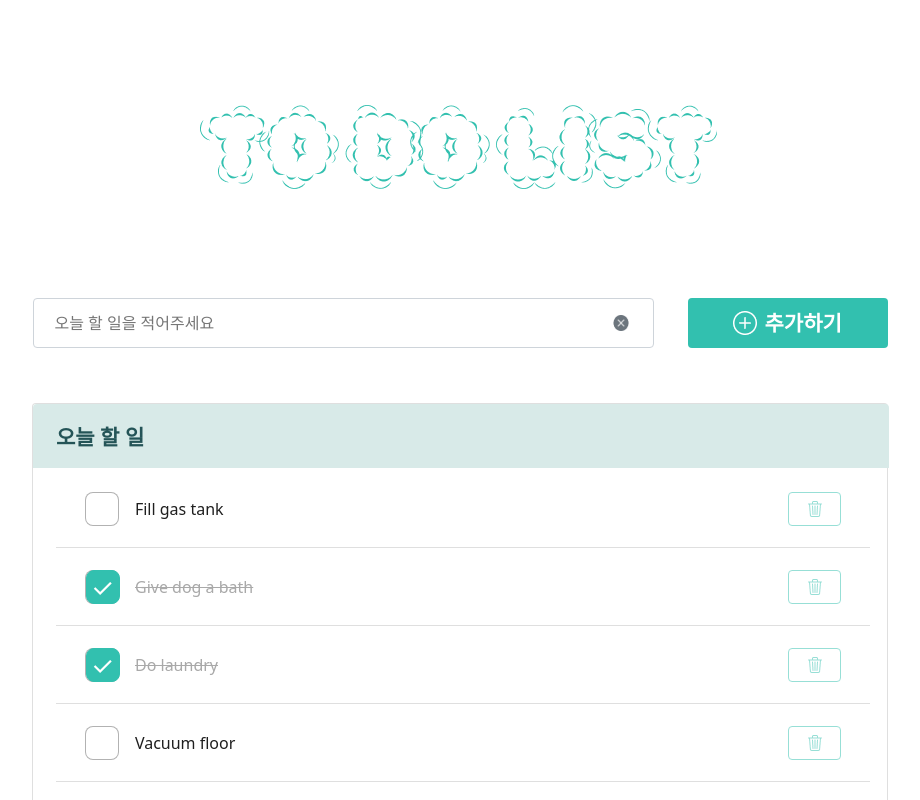
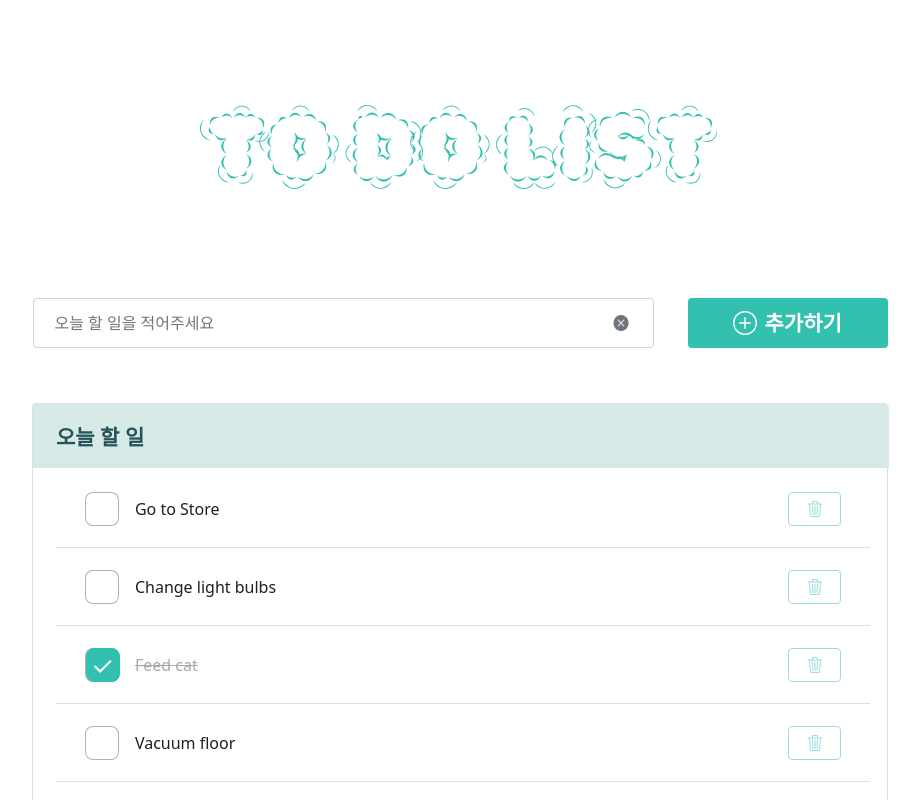
Before and after one commit to byein/TodoList_ReactPilot, a React (Create React App) app in the folder yebin/pilot/: page / in a window 1280 px wide. Shown: the top 800 px of the page, without its empty margins (180-1100 px from the left). Built offline with nearby package versions, Linux system fonts and the light colour scheme.

Commit message:
feat: Add show the task as descending(sort by recently)

```diff
--- a/yebin/pilot/src/components/taskList.js
+++ b/yebin/pilot/src/components/taskList.js
@@ -29,7 +29,12 @@
         <tbody>
           <tr className="TaskListRow">
             <td>
-              {taskList.map((task, i) => {
+              {
+                // show the taskList descending id(sort by recently), index reverse
+                taskList
+                  .slice(0)
+                  .reverse()
+                  .map((task, i) => {
                     return (
                       <Task
                         key={i}
@@ -43,7 +48,8 @@
                         saveEditedTask={saveEditedTask}
                       />
                     );
-              })}
+                  })
+              }
             </td>
           </tr>
         </tbody>
```
Lines whose indentation alone changed are shown as unchanged.
